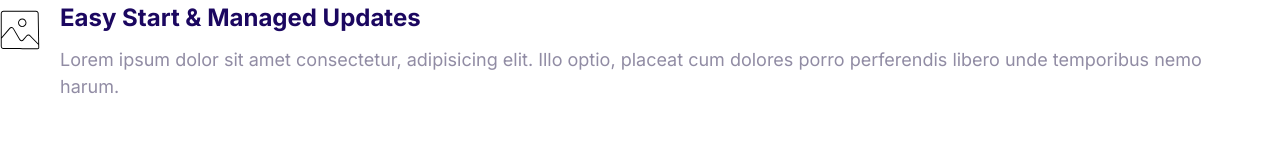
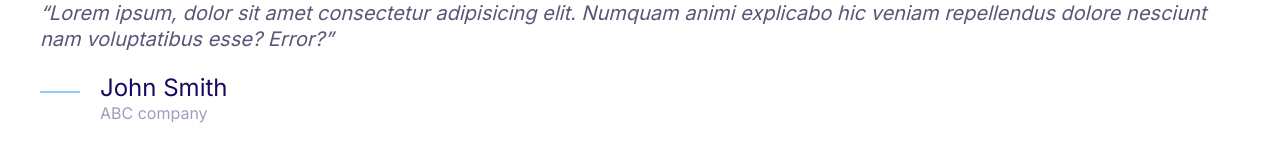
Before and after one commit to praise002/Moshify, a plain HTML site: page index.html in a window 1280 px wide. Drawn offline with Linux system fonts and the light colour scheme.

Commit message:
Build a quote component

```diff
--- a/css/styles.css
+++ b/css/styles.css
@@ -4,6 +4,7 @@
     --color-accent: #ff3400;
     --color-headings: #1b0760;
     --color-body: #918ca4;
+    --color-body-darker: #5c5577;
     --color-border: #ccc;
     --border-radius: 30px;
 }
@@ -386,3 +387,53 @@
 .media__image{
     margin-top: 1rem;
 }
+
+/* Quotes */
+
+.quote{
+    font-size: 3rem;
+    font-style: italic;
+    color: var(--color-body-darker);
+    line-height: 1.3;
+}
+
+.quote__text::before{
+    content: open-quote;
+}
+
+.quote__text::after{
+    content: close-quote;
+}
+
+.quote__author{
+    font-size: 3rem;
+    font-weight: 500;
+    font-style: normal;
+    margin-bottom: 0;
+}
+
+.quote__organization{
+    color: var(--color-headings);
+    opacity: .4;
+    font-size: 2rem;
+    font-style: normal;
+}
+
+.quote__line{
+    position: relative;
+    bottom: 10px;
+}
+
+@media screen and (min-width: 1024px) {
+    .quote{
+        font-size: 2rem;
+    }
+
+    .quote__author{
+        font-size: 2.4rem;
+    }
+
+    .quote__organization{
+        font-size: 1.6rem;
+    }
+}
--- a/index.html
+++ b/index.html
@@ -11,16 +11,21 @@
     <link rel="stylesheet" href="css/styles.css">
 </head>
 <body>
+    <blockquote class="quote">
+        <p class="quote__text">Lorem ipsum, dolor sit amet consectetur adipisicing elit. Numquam animi explicabo hic veniam repellendus dolore nesciunt nam voluptatibus esse? Error?</p>
+        <footer>
             <div class="media">
                 <div class="media__image">
-            <svg class="icon icon--primary">
-                <use xlink:href="/icons/sprite.svg#snap"></use>
+                    <svg class="icon icon--primary quote__line">
+                        <use xlink:href="/icons/sprite.svg#line"></use>
                     </svg>
                 </div>
                 <div class="media__body">
-            <h3 class="media__title">Easy Start & Managed Updates</h3>
-            <p>Lorem ipsum dolor sit amet consectetur, adipisicing elit. Illo optio, placeat cum dolores porro perferendis libero unde temporibus nemo harum.</p>
+                    <h3 class="media__title quote__author">John Smith</h3>
+                    <p class="quote__organization">ABC company</p>
                 </div>
             </div>
+        </footer>
+    </blockquote>
 </body>
 </html>
```
Also changed, not shown: css/components/media.html (added, +11 -0 lines). Lines whose indentation alone changed are shown as unchanged.
